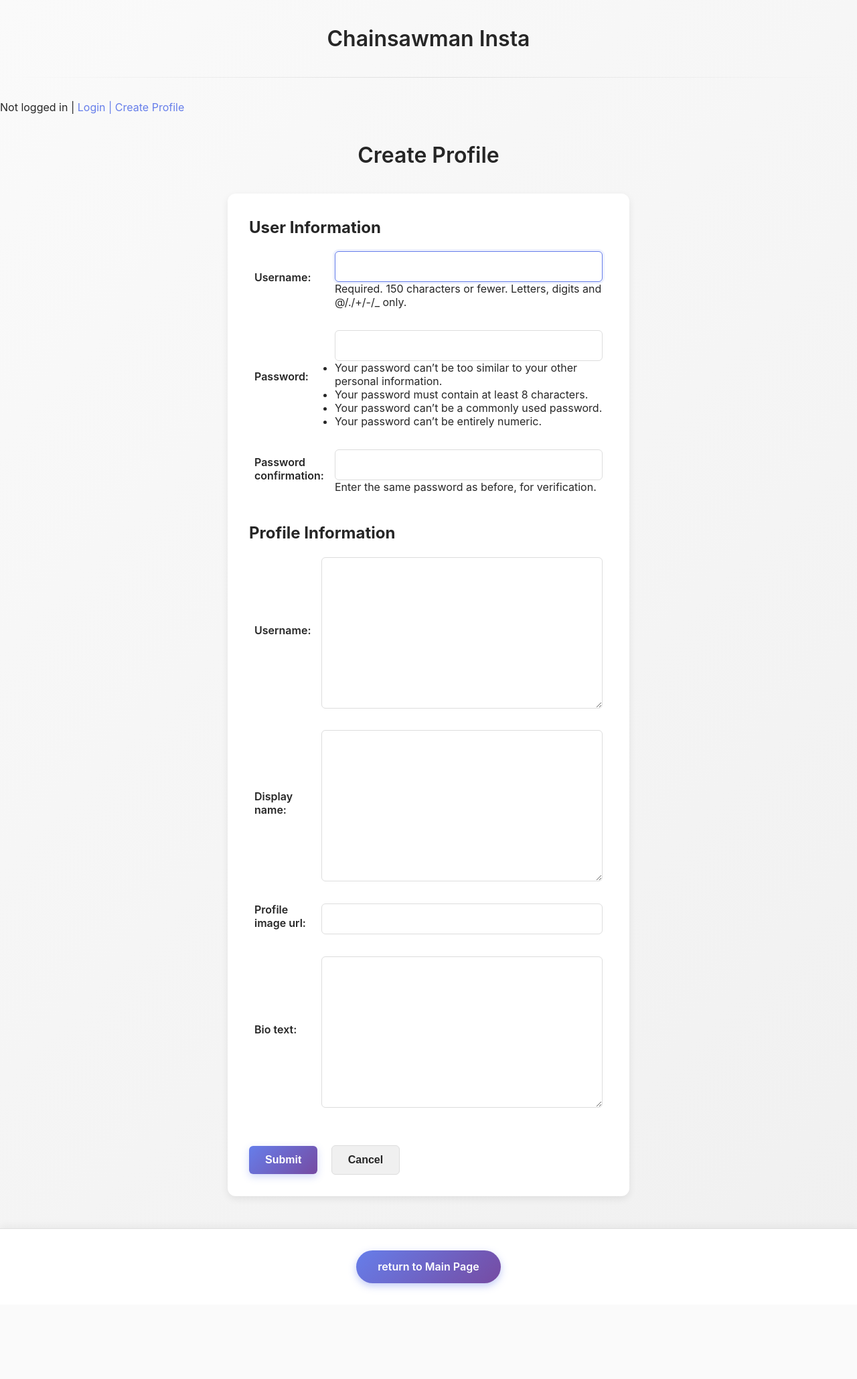
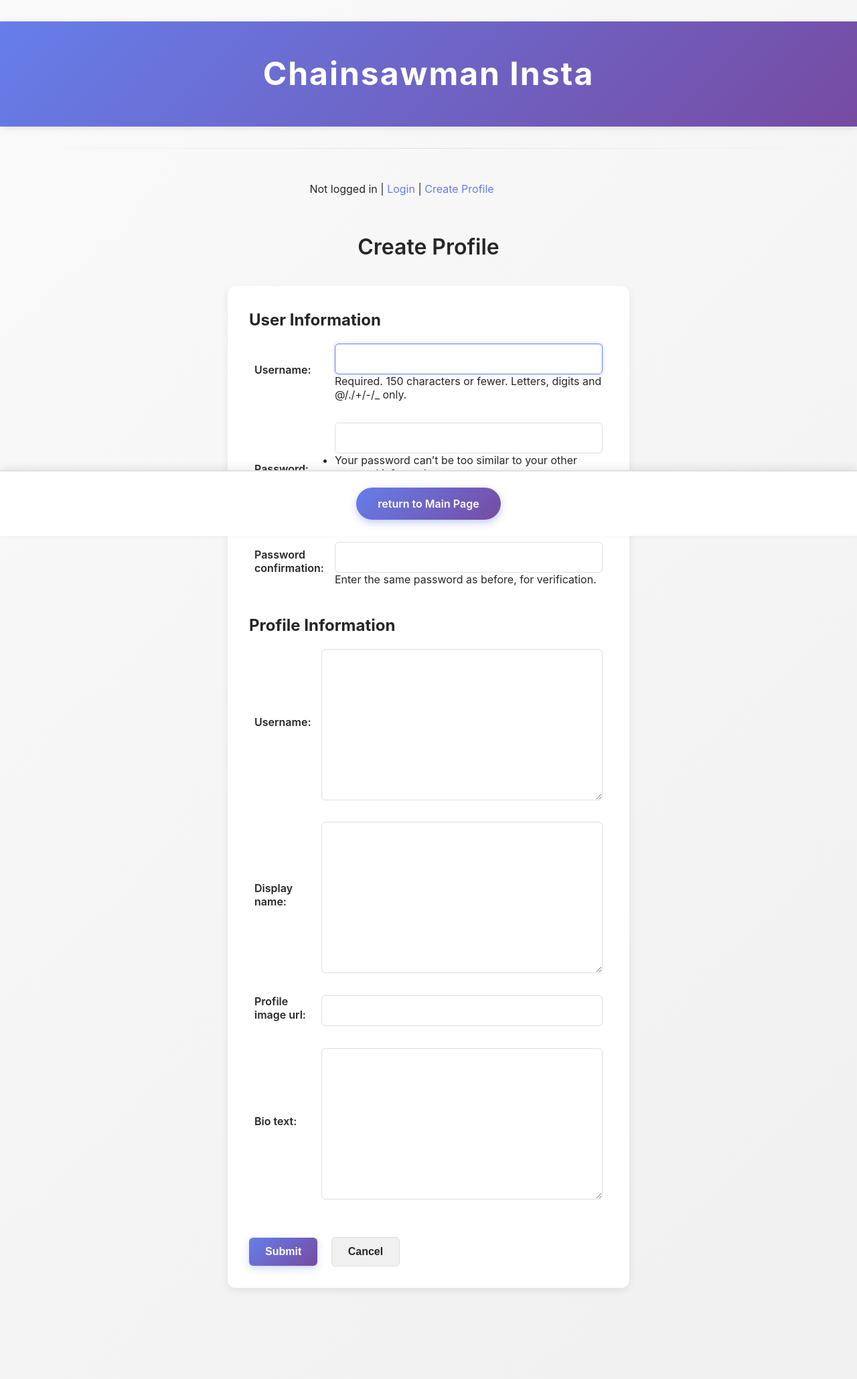
Before and after one commit to KaiSolter/cs412, a Django app: page /mini_insta/create_profile/ in a window 1280 px wide. Shown: the whole page at 67% size. Before the commit the page ends 1923 px from the top, so only its background shows below. Run offline with Django 5.2, Linux system fonts and the light colour scheme.

Commit message:
footer is persistent

```diff
--- a/mini_insta/templates/mini_insta/base.html
+++ b/mini_insta/templates/mini_insta/base.html
@@ -5,24 +5,24 @@
 <html>
   <head>
     <title>Mini Insta</title>
-    <link rel="stylesheet" href="{%static 'styles-insta.css' %}" />
+    <link rel="stylesheet" href="{%static 'styles-insta.css' %}?v=3" />
   </head>
   <body>
-    <head>
+    <header class="app-header">
       <h1>Chainsawman Insta</h1>
-    </head>
+    </header>
     <hr />
-    <!-- prettier-ignore -->
-    <p>
+    <div class="auth-status">
       {% if request.user.is_authenticated %} Logged in as : {{request.user}}
       <form method="post" action="{% url 'logout' %}">
         {% csrf_token %}
         <button type="submit">Logout</button>
       </form>
-      {% else %} Not logged in | <a href="{% url 'login' %}">Login |  </a> <a href="{% url 'create_profile' %}">Create Profile</a> {% endif %}
-    </p>
+      {% else %} Not logged in | <a href="{% url 'login' %}">Login</a> |
+      <a href="{% url 'create_profile' %}">Create Profile</a>
+      {% endif %}
+    </div>
     {% block content %} {% endblock %}
-  </body>
 
     <footer>
       <a href="{% url 'profiles' %}"> return to Main Page </a>
@@ -32,4 +32,5 @@
       <a href="{% url 'search' %}"> Search </a>
       {% endif %}
     </footer>
+  </body>
 </html>
--- a/static/styles-insta.css
+++ b/static/styles-insta.css
@@ -8,16 +8,21 @@
   box-sizing: border-box;
 }
 
+:root {
+  --footer-height: 88px;
+}
+
 body {
   font-family: -apple-system, BlinkMacSystemFont, 'Segoe UI', Roboto, 'Helvetica Neue', sans-serif;
   background: linear-gradient(135deg, #fafafa 0%, #f0f0f0 100%);
   color: #262626;
   line-height: 1.6;
   min-height: 100vh;
+  padding-bottom: calc(var(--footer-height) + 16px);
 }
 
 /* Header styling */
-head h1 {
+.app-header h1 {
   text-align: center;
   font-size: 2.5rem;
   font-weight: 700;
@@ -27,6 +32,20 @@ head h1 {
   color: white;
   box-shadow: 0 2px 10px rgba(0, 0, 0, 0.1);
   margin-bottom: 2rem;
+}
+
+.auth-status {
+  text-align: center;
+  margin: 0 0 1rem;
+}
+
+.auth-status form {
+  display: inline-block;
+  width: auto;
+  margin: 0 0 0 0.5rem;
+  padding: 0;
+  box-shadow: none;
+  background: transparent;
 }
 
 /* Main content styling */
@@ -229,36 +248,61 @@ hr {
   margin: 2rem 0;
 }
 
-/* Footer styling */
-footer {
+/* Footer styling - MUST STAY FIXED */
+footer,
+body > footer {
+  position: fixed !important;
+  left: 0 !important;
+  right: 0 !important;
+  bottom: 0 !important;
+  z-index: 9999 !important;
+  width: 100% !important;
+  min-height: var(--footer-height) !important;
   text-align: center;
-  padding: 2rem;
-  background: white;
-  border-top: 1px solid #e0e0e0;
-  margin-top: 3rem;
-  box-shadow: 0 -4px 12px rgba(0, 0, 0, 0.05);
+  padding: 1.5rem 2rem;
+  margin: 0 !important;
+  background: white !important;
+  border-top: 2px solid #e0e0e0;
+  box-shadow: 0 -4px 12px rgba(0, 0, 0, 0.08);
+  font-size: 1rem;
+  line-height: 1.5;
+  display: flex !important;
+  align-items: center !important;
+  justify-content: center !important;
+  flex-wrap: wrap;
+  gap: 1rem;
 }
 
-footer a {
-  color: white;
-  background: linear-gradient(135deg, #667eea 0%, #764ba2 100%);
-  text-decoration: none;
-  padding: 0.75rem 2rem;
-  border-radius: 25px;
-  font-weight: 600;
-  display: inline-block;
+footer a,
+body > footer a {
+  color: white !important;
+  background: linear-gradient(135deg, #667eea 0%, #764ba2 100%) !important;
+  text-decoration: none !important;
+  padding: 0.75rem 2rem !important;
+  border-radius: 25px !important;
+  font-weight: 600 !important;
+  font-size: 1rem !important;
+  display: inline-block !important;
+  white-space: nowrap !important;
   transition: transform 0.3s ease, box-shadow 0.3s ease;
-  box-shadow: 0 4px 12px rgba(102, 126, 234, 0.4);
+  box-shadow: 0 4px 12px rgba(102, 126, 234, 0.4) !important;
 }
 
-footer a:hover {
+footer a:hover,
+body > footer a:hover {
   transform: translateY(-2px);
-  box-shadow: 0 6px 16px rgba(102, 126, 234, 0.6);
+  box-shadow: 0 6px 16px rgba(102, 126, 234, 0.6) !important;
+}
+
+body > footer::before,
+body > footer::after {
+  content: '' !important;
+  display: none !important;
 }
 
 /* Responsive design */
 @media (min-width: 768px) {
-  head h1 {
+  .app-header h1 {
     font-size: 3rem;
     padding: 2.5rem 2rem;
   }
@@ -289,7 +333,7 @@ footer a:hover {
 }
 
 @media (max-width: 600px) {
-  head h1 {
+  .app-header h1 {
     font-size: 1.75rem;
     padding: 1.5rem;
   }
@@ -306,7 +350,7 @@ footer a:hover {
     font-size: 1.25rem;
   }
 
-  footer a {
+  body > footer a {
     padding: 0.6rem 1.5rem;
     font-size: 0.9rem;
   }
```
Also changed, not shown: db.sqlite3. Lines whose indentation alone changed are shown as unchanged.
